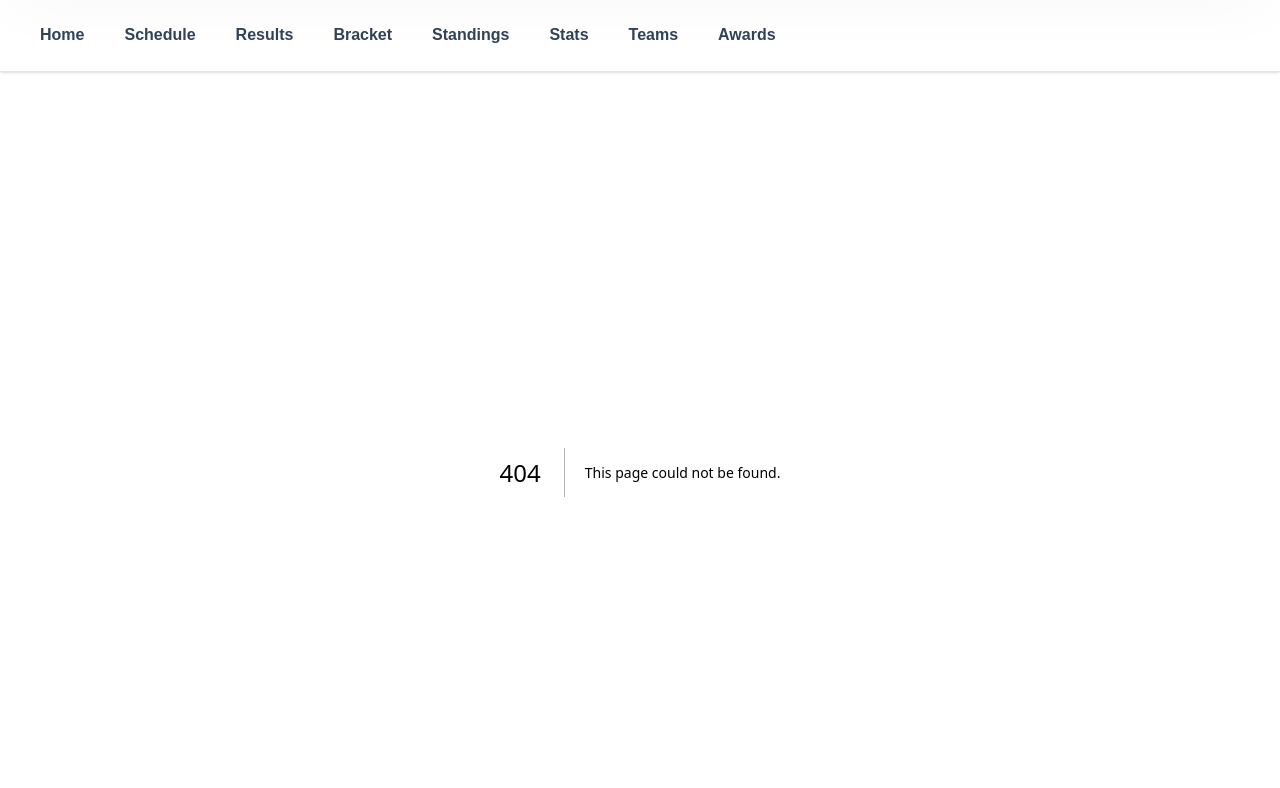
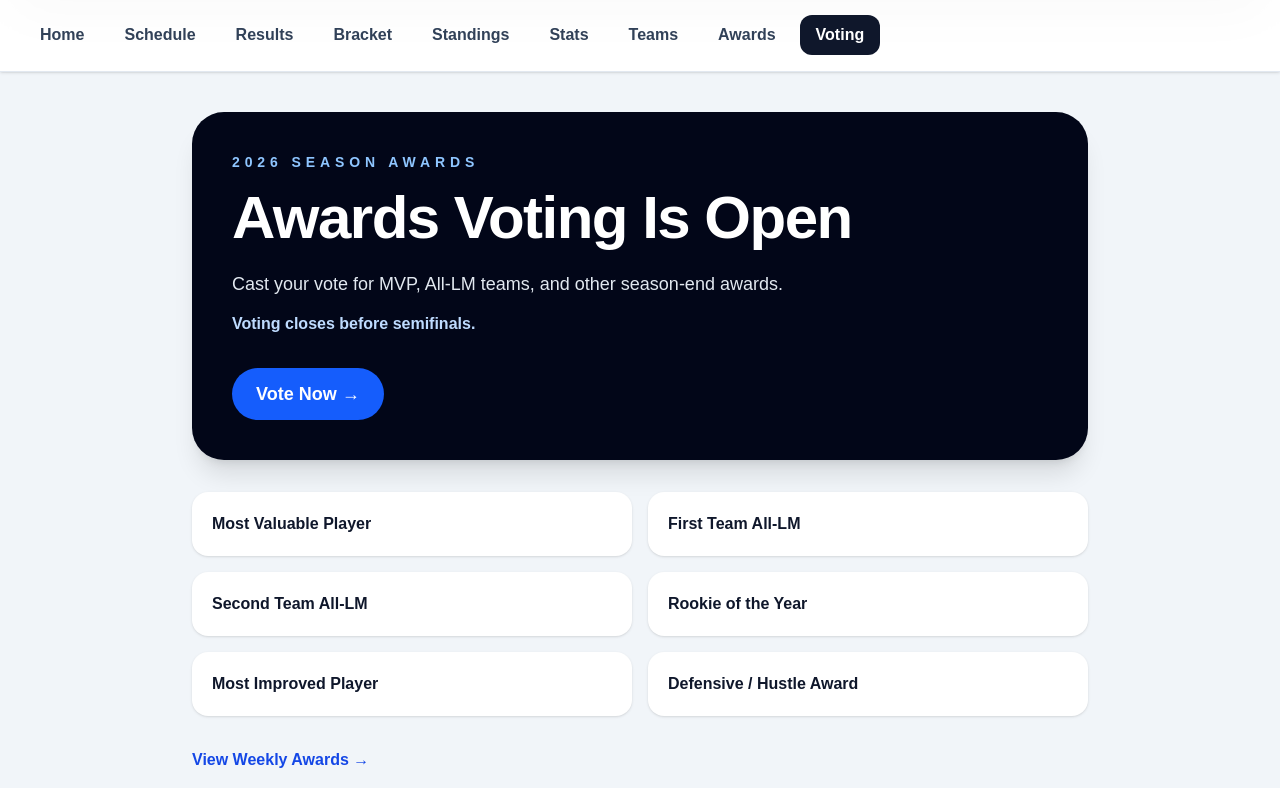
Before and after one commit to illedraiccir/lmba-website, a Next.js app: page /voting in a window 1280 px wide. Before the commit this address had no page. Shown: the part 252-1040 px from the top of the page. Built offline with nearby package versions, Linux system fonts and the light colour scheme.

Commit message:
Season Award Voting page and links created

```diff
--- a/app/page.tsx
+++ b/app/page.tsx
@@ -100,6 +100,29 @@ const topThreePointLeaders = [...playerStats]
               {currentWeekGames.map((game) => (
                 <GameCard key={game.gameId} game={game} />
               ))}
+            </div>
+          </section>
+
+          <section className="mb-8 rounded-3xl bg-blue-600 p-6 text-white shadow">
+            <div className="flex flex-col gap-4 md:flex-row md:items-center md:justify-between">
+              <div>
+                <p className="text-sm font-black uppercase tracking-[0.25em] text-blue-100">
+                  Season Awards
+                </p>
+                <h2 className="mt-1 text-2xl font-black">
+                  2026 Awards Voting Is Open
+                </h2>
+                <p className="mt-1 text-blue-100">
+                  Vote for MVP, All-LM teams, and season-end honors.
+                </p>
+              </div>
+
+              <Link
+                href="/voting"
+                className="rounded-full bg-white px-5 py-3 text-center font-extrabold text-blue-700"
+              >
+                Vote Now →
+              </Link>
             </div>
           </section>
 
--- /dev/null
+++ b/app/voting/page.tsx
@@ -0,0 +1,59 @@
+import Link from "next/link";
+import { awardsVoting } from "@/data/awardsVoting";
+
+export default function VotingPage() {
+  return (
+    <main className="min-h-screen bg-slate-100 px-6 py-10">
+      <div className="mx-auto max-w-4xl">
+        <section className="rounded-[2rem] bg-slate-950 p-8 text-white shadow-xl md:p-10">
+          <p className="text-sm font-black uppercase tracking-[0.35em] text-blue-300">
+            2026 Season Awards
+          </p>
+
+          <h1 className="mt-4 text-4xl font-black tracking-tight md:text-6xl">
+            Awards Voting Is Open
+          </h1>
+
+          <p className="mt-5 text-lg leading-8 text-slate-200">
+            Cast your vote for MVP, All-LM teams, and other season-end awards.
+          </p>
+
+          <p className="mt-3 font-semibold text-blue-200">
+            {awardsVoting.closesAt}
+          </p>
+
+          <a
+            href={awardsVoting.votingUrl}
+            target="_blank"
+            rel="noreferrer"
+            className="mt-8 inline-flex rounded-full bg-blue-600 px-6 py-3 text-lg font-extrabold text-white transition hover:bg-blue-500"
+          >
+            Vote Now →
+          </a>
+        </section>
+
+        <section className="mt-8 grid gap-4 md:grid-cols-2">
+          {[
+            "Most Valuable Player",
+            "First Team All-LM",
+            "Second Team All-LM",
+            "Rookie of the Year",
+            "Most Improved Player",
+            "Defensive / Hustle Award",
+          ].map((award) => (
+            <div key={award} className="rounded-2xl bg-white p-5 shadow">
+              <p className="font-extrabold text-slate-900">{award}</p>
+            </div>
+          ))}
+        </section>
+
+        <Link
+          href="/awards"
+          className="mt-8 inline-block font-bold text-blue-700 hover:underline"
+        >
+          View Weekly Awards →
+        </Link>
+      </div>
+    </main>
+  );
+}
--- a/components/MainNav.tsx
+++ b/components/MainNav.tsx
@@ -12,6 +12,7 @@ const navLinks = [
   { href: "/stats", label: "Stats" },
   { href: "/teams", label: "Teams" },
   { href: "/awards", label: "Awards" },
+  { href: "/voting", label: "Voting" }
 ];
 
 export function MainNav() {
--- /dev/null
+++ b/data/awardsVoting.ts
@@ -0,0 +1,6 @@
+export const awardsVoting = {
+  seasonId: "2026",
+  isOpen: true,
+  votingUrl: "https://forms.cloud.microsoft/r/Femtt9mKYG",
+  closesAt: "Voting closes before semifinals.",
+};
```
